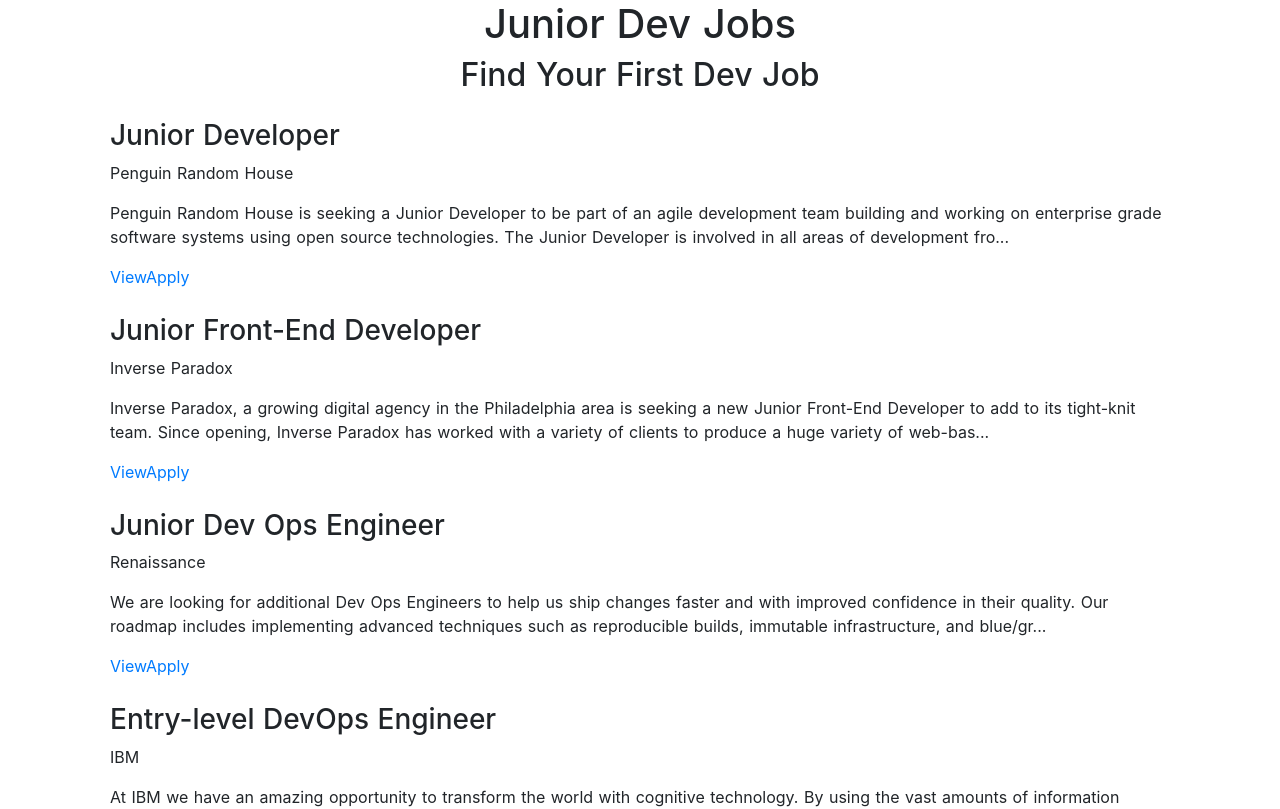
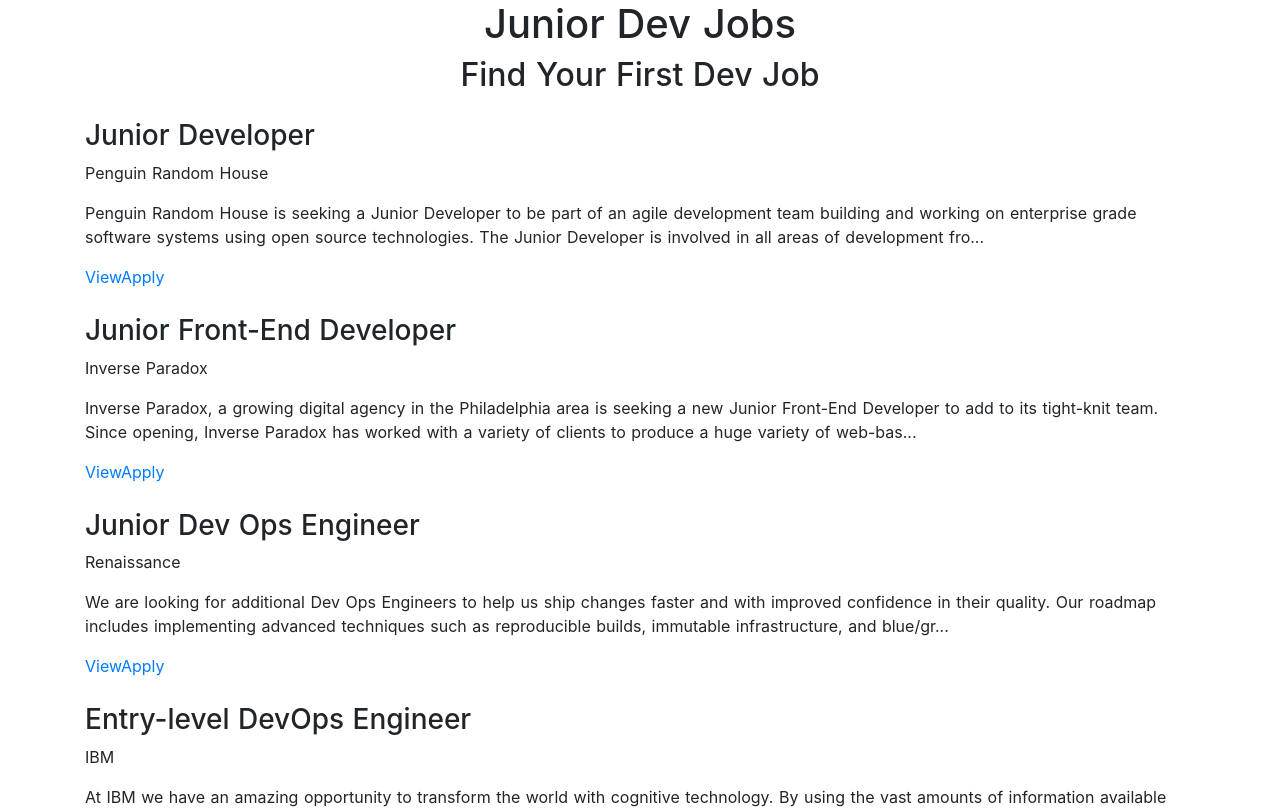
Before and after one commit to MarshalJoe/namespaces, a Nuxt app: page / in a window 1280 px wide. Shown: the top 809 px of the page. Built offline with nearby package versions, Linux system fonts and the light colour scheme.

Commit message:
Add Splash component

```diff
--- a/components/JobCard.vue
+++ b/components/JobCard.vue
@@ -70,7 +70,7 @@
 
 <style lang="scss">
 	.job-card {
-		margin:25px;
+		margin:25px 0 25px 0;
 	}
 
 </style>
--- /dev/null
+++ b/components/Splash.vue
@@ -0,0 +1,6 @@
+<template>
+	<section>
+		<h1>Junior Dev Jobs</h1>
+    	<h2>Find Your First Dev Job</h2>
+	</section>
+</template>
--- a/pages/index.vue
+++ b/pages/index.vue
@@ -1,10 +1,12 @@
 <script>
+import Splash from '~/components/Splash.vue';
 import JobCard from '~/components/JobCard.vue';
 import jobs from '~/content/jobs.js';
 
 export default {
     components: {
-        JobCard,
+        Splash,
+        JobCard
     },
 
     data: function() {
@@ -23,10 +25,7 @@
 <template>
     <section class="container">
         <div>
-            <div class="company__hero">
-                <h1>Junior Dev Jobs</h1>
-                <h2>Find Your First Dev Job</h2>
-            </div>
+            <Splash/>
             <div class="company__body">
                 <JobCard v-for="(job, index) in jobs" v-bind="job" :key="index" @click.native="toggleCardSelected($event, index)" />
             </div>
```
